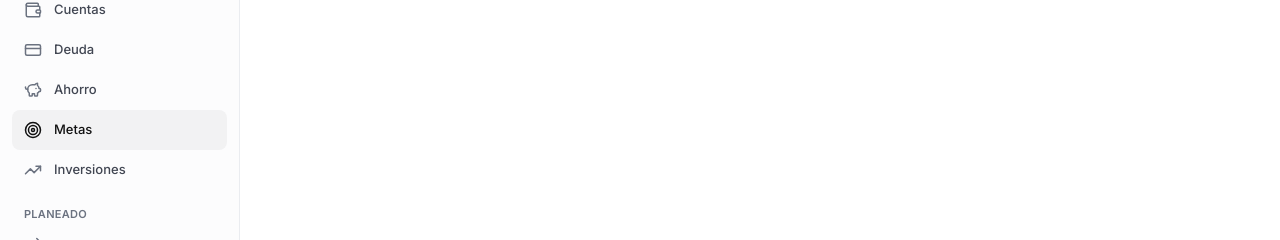
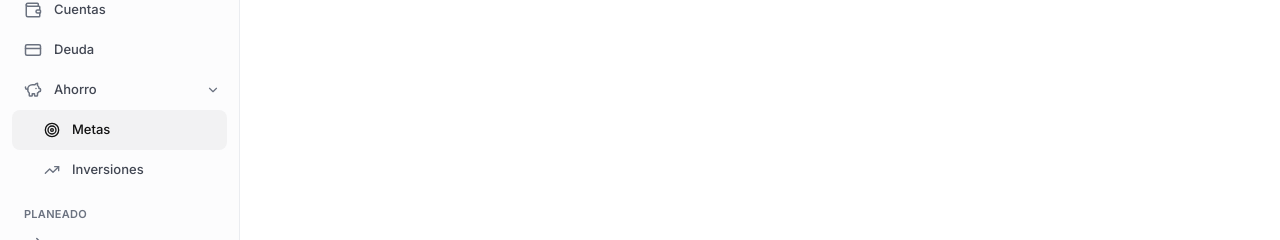
Before and after one commit to alessandra-aguado/gastos-app, a Next.js app: page /metas in a window 1280 px wide. Shown: the part 335-575 px from the top of the page. Built offline with nearby package versions, Linux system fonts and the light colour scheme; no server answers; the database is empty.

Commit message:
Nav: Ahorro pasa a ser grupo colapsable con Metas e Inversiones anidados dentro de Patrimonio

```diff
--- a/app/components/Nav.tsx
+++ b/app/components/Nav.tsx
@@ -41,26 +41,27 @@ const presupuestoGroup: { id: string; parent: Item; children: Item[] } = {
 
 // Grupos que no tienen pagina propia: solo agrupan visualmente varias
 // secciones relacionadas bajo un encabezado no clickeable.
-const patrimonioGroup: { id: string; label: string; children: Item[] } = {
-  id: "patrimonio",
-  label: "Patrimonio",
+const patrimonioItems: Item[] = [
+  { href: "/cuentas", icon: Wallet, label: "Cuentas" },
+  { href: "/debo", icon: CreditCard, label: "Deuda" },
+];
+
+// Ahorro tiene pagina propia, y adentro agrupa Metas e Inversiones (que
+// tambien son paginas propias) — igual patron que Gastos/Presupuesto, pero
+// anidado un nivel mas adentro de "Patrimonio".
+const ahorroGroup: { id: string; parent: Item; children: Item[] } = {
+  id: "ahorro",
+  parent: { href: "/ahorro", icon: PiggyBank, label: "Ahorro" },
   children: [
-    { href: "/cuentas", icon: Wallet, label: "Cuentas" },
-    { href: "/debo", icon: CreditCard, label: "Deuda" },
-    { href: "/ahorro", icon: PiggyBank, label: "Ahorro" },
     { href: "/metas", icon: Target, label: "Metas" },
     { href: "/inversiones", icon: TrendingUp, label: "Inversiones" },
   ],
 };
 
-const planeadoGroup: { id: string; label: string; children: Item[] } = {
-  id: "planeado",
-  label: "Planeado",
-  children: [
-    { href: "/fijos", icon: Repeat, label: "Fijos" },
-    { href: "/deseos", icon: Gift, label: "Deseos" },
-  ],
-};
+const planeadoItems: Item[] = [
+  { href: "/fijos", icon: Repeat, label: "Fijos" },
+  { href: "/deseos", icon: Gift, label: "Deseos" },
+];
 
 function useGrupoAbierto(id: string, activo: boolean) {
   const key = `miga_nav_${id}_abierto`;
@@ -158,18 +159,24 @@ function GrupoConPagina({
 }
 
 // Grupo sin pagina propia (Patrimonio, Planeado): solo un encabezado fijo,
-// sin flechita — siempre expandido.
+// sin flechita — siempre expandido. Acepta items planos y, opcionalmente,
+// subgrupos colapsables (como Ahorro dentro de Patrimonio).
 function GrupoConEncabezado({
-  grupo,
+  label,
+  items,
   pathname,
+  subgrupos,
 }: {
-  grupo: { id: string; label: string; children: Item[] };
+  label: string;
+  items: Item[];
   pathname: string;
+  subgrupos?: { id: string; parent: Item; children: Item[] }[];
 }) {
   return (
     <div>
-      <p className="px-3 pt-3 pb-1 text-[11px] font-semibold uppercase tracking-wide text-muted">{grupo.label}</p>
-      {grupo.children.map((c) => <NavLink key={c.href} {...c} active={pathname === c.href} />)}
+      <p className="px-3 pt-3 pb-1 text-[11px] font-semibold uppercase tracking-wide text-muted">{label}</p>
+      {items.map((c) => <NavLink key={c.href} {...c} active={pathname === c.href} />)}
+      {subgrupos?.map((g) => <GrupoConPagina key={g.id} grupo={g} pathname={pathname} />)}
     </div>
   );
 }
@@ -187,8 +194,8 @@ export default function Nav() {
 
       <GrupoConPagina grupo={gastosGroup} pathname={pathname} />
       <GrupoConPagina grupo={presupuestoGroup} pathname={pathname} />
-      <GrupoConEncabezado grupo={patrimonioGroup} pathname={pathname} />
-      <GrupoConEncabezado grupo={planeadoGroup} pathname={pathname} />
+      <GrupoConEncabezado label="Patrimonio" items={patrimonioItems} pathname={pathname} subgrupos={[ahorroGroup]} />
+      <GrupoConEncabezado label="Planeado" items={planeadoItems} pathname={pathname} />
 
       <div className="mt-2 pt-2 border-t border-border">
         <NavLink href="/asistencia-ia" icon={Sparkles} label="Asistencia IA" active={pathname === "/asistencia-ia"} />
```
